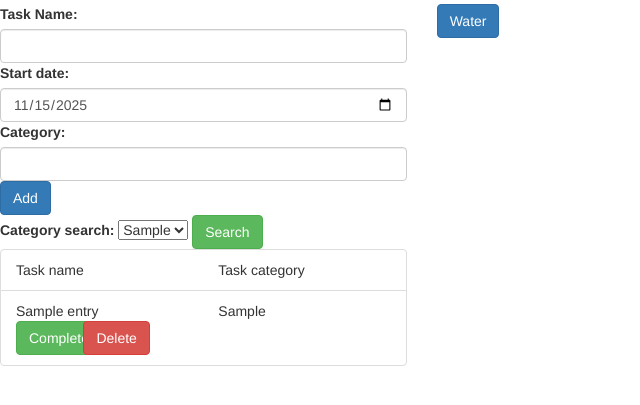
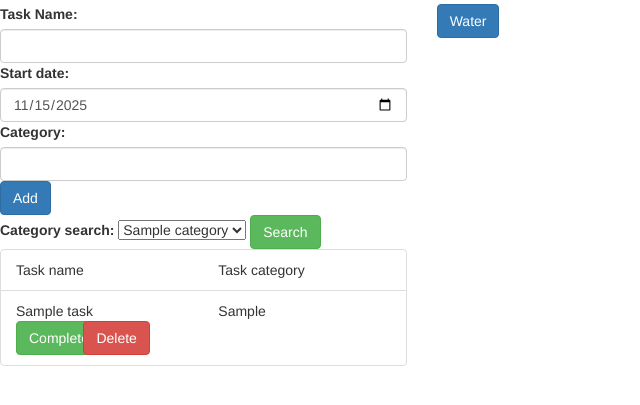
Before and after one commit to IWU-CS253/Task-Garden, a Flask app: template Templates/index.html in a window 1280 px wide. Shown: the part 138-543 px from the top of the page, without its empty margins (0-640 px from the left). Run offline with Flask 3, Linux system fonts and the light colour scheme; the template is opened without the code that fills it: most values are stand-ins (such as "Sample title", 1, 10 or a date in 2020); some libraries are stand-ins or nearby versions.

Commit message:
adding sort by category functionality

```diff
--- a/Templates/index.html
+++ b/Templates/index.html
@@ -20,11 +20,13 @@
                 </form>
 
 
-          <form action="{{ url_for('filter_tasks') }}" method="post">
+          <form action="{{ url_for('index') }}" method="get" class="filter-entries">
            <label for="category_dropdown">Category search:</label>
                 <select name="category" id="category_dropdown" class="form-select">
-                {% for entry in task %}
-                    <option value="{{ entry.task_category }}">{{ entry.task_category }}</option>
+                {% for cat in categories %}
+                    {% if cat.category %}
+                        <option value="{{ cat.category }}">{{ cat.category }}</option>
+                    {% endif %}
                 {% endfor %}
                 </select>
                <input type="submit" value="Search" class="btn btn-success">
@@ -74,7 +76,7 @@
                 Garden
             </h1>
 
-            <form action = "{{ url_for("water_plant") }}" method="post">
+            <form action = "{{ url_for('water_plant') }}" method="post">
                 <input hidden name="user_id" value="{{ user_id }}">
                 <input type="Submit" value="Water" class="btn btn-primary">
             </form>
--- a/app.py
+++ b/app.py
@@ -40,12 +40,22 @@ def get_db():
         g.sqlite_db = connect_db()
     return g.sqlite_db
 
-@app.route('/')
+@app.route('/', methods=['GET'])
 def index():
     db = get_db()
-    user_id = session.get('1')
-    task = db.execute('Select * from task where user_id = ? and task_status != true Order by task_date DESC', "1").fetchall()
-    return render_template('index.html', task=task)
+    category = request.args.get('category')
+    user_id = 1
+
+    if category:
+        cur = db.execute('select * from task where category = ? and user_id = ? order by task_date desc',
+                         [category, user_id])
+    else:
+        cur = db.execute('Select * from task where user_id = ? Order by task_date DESC',
+                         [user_id])
+    categories = db.execute('select distinct category from entries where category is not null').fetchall()
+    task = cur.fetchall()
+
+    return render_template('index.html', task=task, categories=categories)
 
 @app.teardown_appcontext
 def close_db(error):
@@ -99,13 +109,6 @@ def view_inventory():
 def completed_plants():
     return render_template('completed.html')
 
-@app.route('/view_task_list', methods=["POST"])
-def view_task_list():
-    db = get_db()
-    user_id = session.get('user_id')
-    tasks = db.execute('Select * from task where user_id = ? Order by task_date DESC', (user_id,)).fetchall()
-    return render_template('index.html', tasks=tasks)
-
 @app.route('/water_plant', methods=["POST"])
 def water_plant():
 
@@ -126,3 +129,6 @@ def water_plant():
     db.execute('UPDATE user SET water_count = ?, plant_water_count = ? WHERE user_id = ?', (new_water, new_plant_water, user_id))
     db.commit()
     return redirect(url_for("index"))
+
+if __name__ == '__main__':
+    app.run(debug=True)
```
